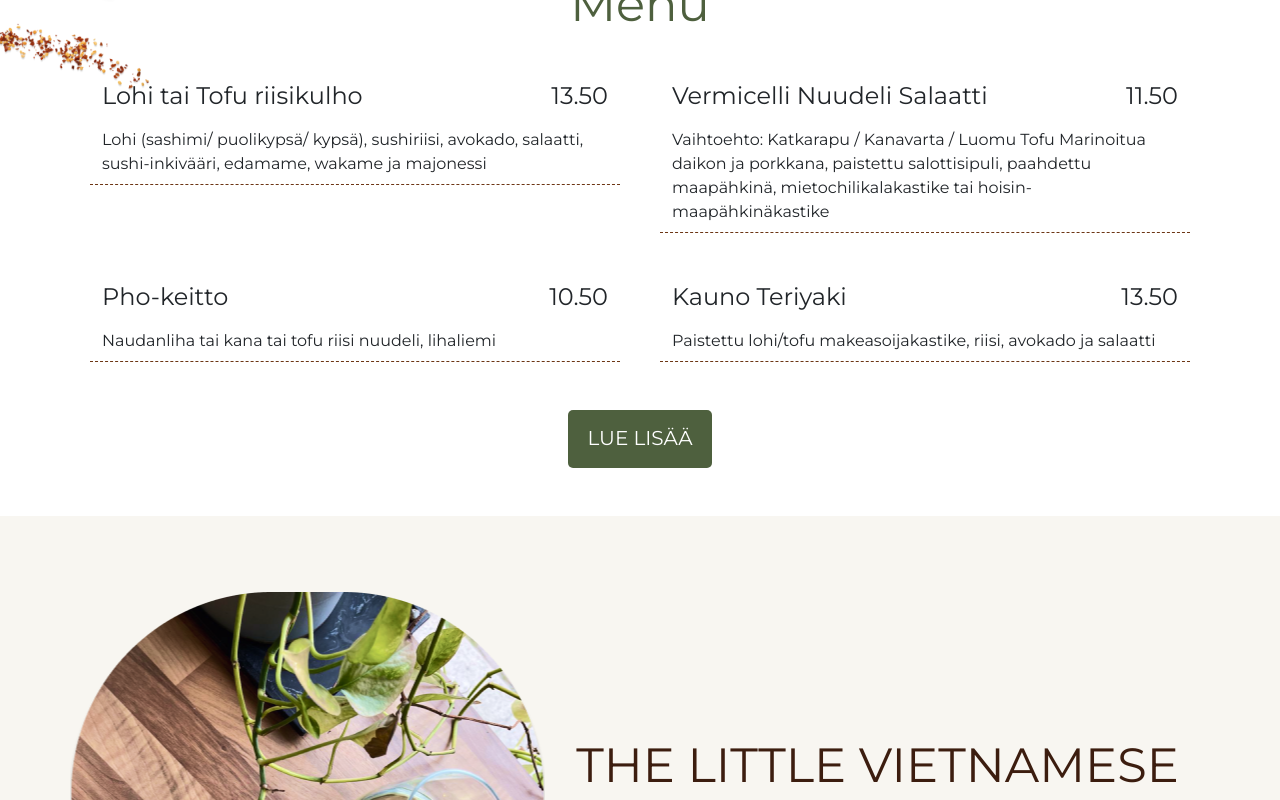
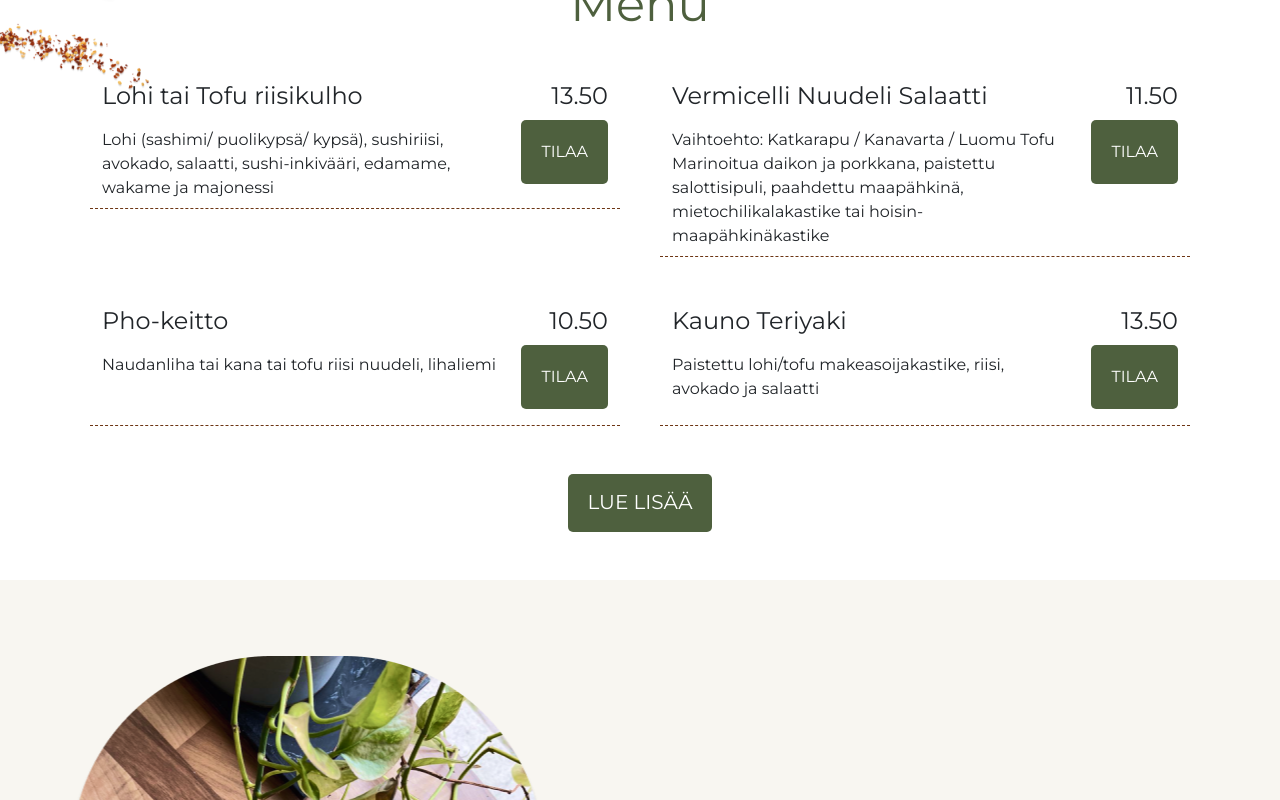
Before and after one commit to phuoc94/kauno-restaurant, a Next.js app: page / in a window 1280 px wide. Shown: the part 980-1780 px from the top of the page. Built offline with nearby package versions, Linux system fonts and the light colour scheme.

Commit message:
added order button

```diff
--- a/components/menuItem.js
+++ b/components/menuItem.js
@@ -1,4 +1,4 @@
-import { Row, Col } from 'react-bootstrap';
+import { Row, Col, Button } from 'react-bootstrap';
 import { Typography } from '@mui/material';
 const MenuItem = ({ item, md, sm }) => {
   return (
@@ -21,6 +21,17 @@ const MenuItem = ({ item, md, sm }) => {
         <Col>
           <Typography className="py-2">{item.description}</Typography>
         </Col>
+        <Col xs="auto" className="text-right">
+          <button className="button-primary text-uppercase text-nowrap mb-3">
+            <span
+              className="button"
+              data-glf-cuid="1f9b655f-fd45-4b5d-9cb4-30d6d24fb65d"
+              data-glf-ruid="bd207f57-4862-4324-9bd5-b695ce16c038"
+            >
+              Tilaa
+            </span>
+          </button>
+        </Col>
       </Row>
     </Col>
   );
--- a/pages/_app.js
+++ b/pages/_app.js
@@ -6,11 +6,18 @@ import { ThemeProvider } from '@mui/material/styles';
 import theme from '../components/theme';
 function MyApp({ Component, pageProps }) {
   return (
-    <SSRProvider>
-      <ThemeProvider theme={theme}>
-        <Component {...pageProps} />
-      </ThemeProvider>
-    </SSRProvider>
+    <>
+      <SSRProvider>
+        <ThemeProvider theme={theme}>
+          <Component {...pageProps} />
+        </ThemeProvider>
+      </SSRProvider>
+      <script
+        src="https://www.fbgcdn.com/embedder/js/ewm2.js"
+        defer
+        async
+      ></script>
+    </>
   );
 }
 
--- a/styles/overwrite.css
+++ b/styles/overwrite.css
@@ -16,6 +16,10 @@
   padding-bottom: 4rem !important;
 }
 
+.text-right {
+  text-align: right !important;
+}
+
 @media only screen and (max-width: 767px) {
   .px-6 {
     padding-left: 1rem !important;
```
Also changed, not shown: components/drinkItem.js (+11 -0 lines), 1 other file (tests, documents, lock files or other folders).
